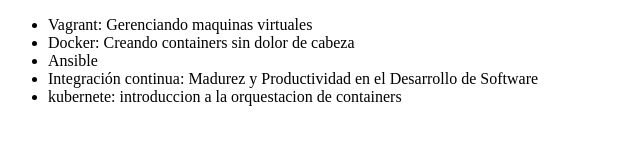
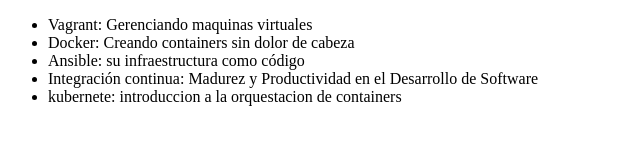
Before and after one commit to AlexDRivera/git-alura, a plain HTML site: page index.html in a window 1280 px wide. Shown: the whole page, without its empty margins (0-640 px from the left). Drawn offline with Linux system fonts and the light colour scheme.

Commit message:
Modificando el nombre del curso de Ansible

```diff
--- a/index.html
+++ b/index.html
@@ -8,7 +8,7 @@
      <ul>
          <li> Vagrant: Gerenciando maquinas virtuales </li>
          <li> Docker: Creando containers sin dolor de cabeza </li>
-         <li> Ansible </li>
+         <li> Ansible: su infraestructura como código </li>
          <li> Integración continua: Madurez y Productividad en el Desarrollo de Software </li>
          <li>kubernete: introduccion a la orquestacion de containers</li>
      </ul>
```
